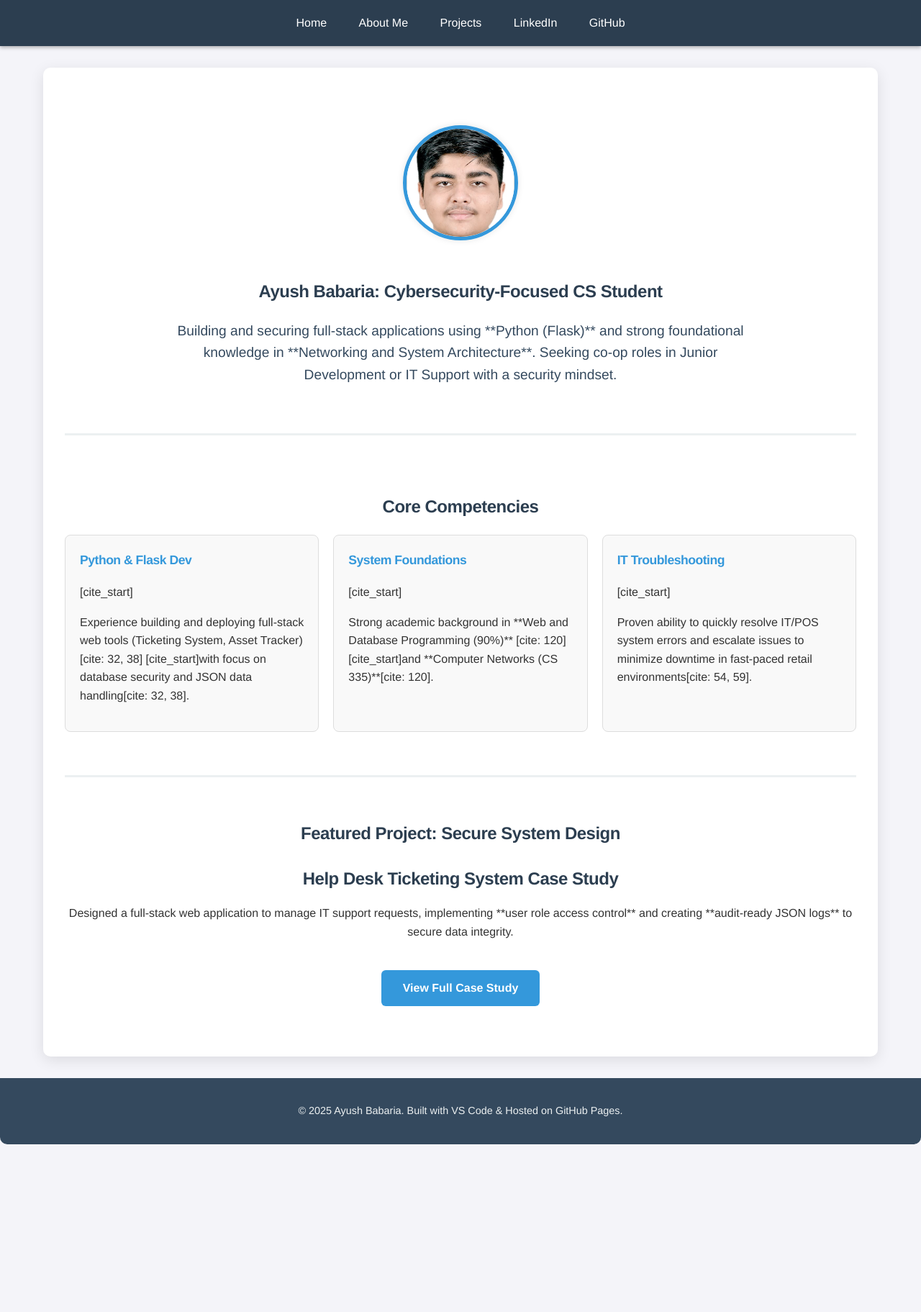
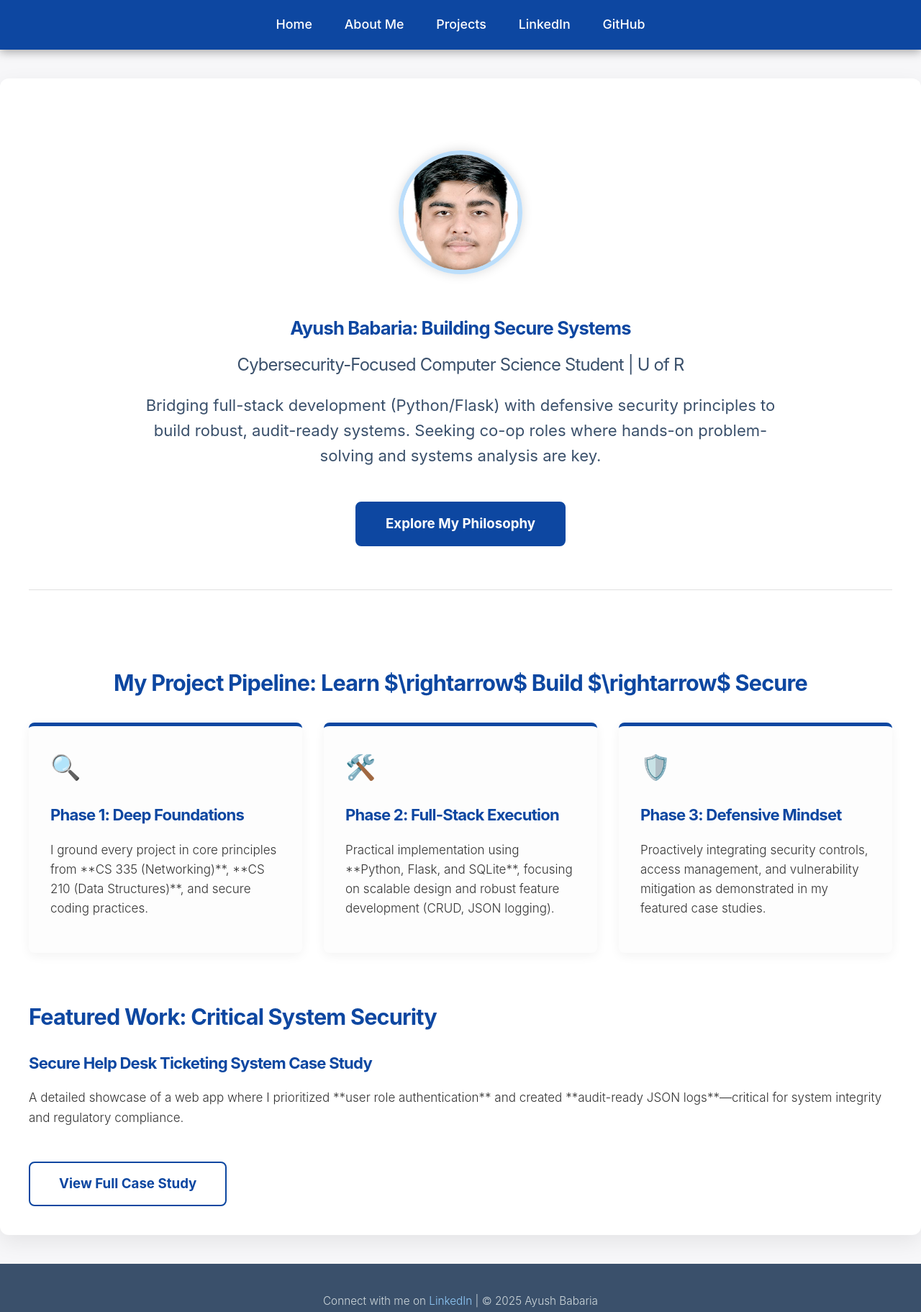
Before and after one commit to A-y-u-01/Ayushbabaria.github.io, a plain HTML site: page index.html in a window 1280 px wide. Shown: the top 1823 px of the page at 72% size. Before the commit the page ends 1590 px from the top, so only its background shows below. Drawn offline with Linux system fonts and the light colour scheme.

```diff
--- a/index.html
+++ b/index.html
@@ -3,7 +3,7 @@
   <head>
     <meta charset="UTF-8" />
     <meta name="viewport" content="width=device-width, initial-scale=1.0" />
-    <title>Ayush Babaria | Cybersecurity Student Portfolio</title>
+    <title>Ayush Babaria | Cybersecurity Portfolio</title>
     <link rel="stylesheet" href="style.css" />
   </head>
   <body>
@@ -12,7 +12,9 @@
         <a href="index.html">Home</a>
         <a href="about.html">About Me</a>
         <a href="projects/ticketing-system-case-study.html">Projects</a>
-        <a href="https://linkedin.com/in/yourprofile" target="_blank"
+        <a
+          href="https://www.linkedin.com/in/ayush-babaria-3184a828a/"
+          target="_blank"
           >LinkedIn</a
         >
         <a href="https://github.com/A-y-u-01" target="_blank">GitHub</a>
@@ -27,57 +29,66 @@
           class="profile-pic"
         />
 
-        <h1>Ayush Babaria: Cybersecurity-Focused CS Student</h1>
+        <h1>Ayush Babaria: Building Secure Systems</h1>
+        <h2 class="subtitle">
+          Cybersecurity-Focused Computer Science Student | U of R
+        </h2>
         <p class="value-prop">
-          Building and securing full-stack applications using **Python (Flask)**
-          and strong foundational knowledge in **Networking and System
-          Architecture**. Seeking co-op roles in Junior Development or IT
-          Support with a security mindset.
+          Bridging full-stack development (Python/Flask) with defensive security
+          principles to build robust, audit-ready systems. Seeking co-op roles
+          where hands-on problem-solving and systems analysis are key.
         </p>
+        <a href="about.html" class="cta-button primary-cta"
+          >Explore My Philosophy</a
+        >
       </section>
 
-      <section class="quick-skills">
-        <h2>Core Competencies</h2>
-        <div class="skills-grid">
-          <div class="skill-card">
-            <h3>Python & Flask Dev</h3>
-            [cite_start]
+      <section class="pipeline">
+        <h2>
+          My Project Pipeline: Learn $\rightarrow$ Build $\rightarrow$ Secure
+        </h2>
+        <div class="pipeline-grid">
+          <div class="pipeline-card">
+            <span class="icon">🔍</span>
+            <h3>Phase 1: Deep Foundations</h3>
             <p>
-              Experience building and deploying full-stack web tools (Ticketing
-              System, Asset Tracker) [cite: 32, 38] [cite_start]with focus on
-              database security and JSON data handling[cite: 32, 38].
+              I ground every project in core principles from **CS 335
+              (Networking)**, **CS 210 (Data Structures)**, and secure coding
+              practices.
             </p>
           </div>
-          <div class="skill-card">
-            <h3>System Foundations</h3>
-            [cite_start]
+          <div class="pipeline-card">
+            <span class="icon">🛠️</span>
+            <h3>Phase 2: Full-Stack Execution</h3>
             <p>
-              Strong academic background in **Web and Database Programming
-              (90%)** [cite: 120] [cite_start]and **Computer Networks (CS
-              335)**[cite: 120].
+              Practical implementation using **Python, Flask, and SQLite**,
+              focusing on scalable design and robust feature development (CRUD,
+              JSON logging).
             </p>
           </div>
-          <div class="skill-card">
-            <h3>IT Troubleshooting</h3>
-            [cite_start]
+          <div class="pipeline-card">
+            <span class="icon">🛡️</span>
+            <h3>Phase 3: Defensive Mindset</h3>
             <p>
-              Proven ability to quickly resolve IT/POS system errors and
-              escalate issues to minimize downtime in fast-paced retail
-              environments[cite: 54, 59].
+              Proactively integrating security controls, access management, and
+              vulnerability mitigation as demonstrated in my featured case
+              studies.
             </p>
           </div>
         </div>
       </section>
 
       <section class="featured-project">
-        <h2>Featured Project: Secure System Design</h2>
-        <h3>Help Desk Ticketing System Case Study</h3>
+        <h2>Featured Work: Critical System Security</h2>
+        <h3>Secure Help Desk Ticketing System Case Study</h3>
         <p>
-          Designed a full-stack web application to manage IT support requests,
-          implementing **user role access control** and creating **audit-ready
-          JSON logs** to secure data integrity.
+          A detailed showcase of a web app where I prioritized **user role
+          authentication** and created **audit-ready JSON logs**—critical for
+          system integrity and regulatory compliance.
         </p>
-        <a href="projects/ticketing-system-case-study.html" class="cta-button"
+        <a
+          href="projects/ticketing-system-case-study.html"
+          class="cta-button secondary-cta"
           >View Full Case Study</a
         >
       </section>
@@ -85,7 +96,9 @@
 
     <footer>
       <p>
-        &copy; 2025 Ayush Babaria. Built with VS Code & Hosted on GitHub Pages.
+        Connect with me on
+        <a href="https://linkedin.com/in/yourprofile">LinkedIn</a> | &copy; 2025
+        Ayush Babaria
       </p>
     </footer>
   </body>
--- a/style.css
+++ b/style.css
@@ -1,28 +1,42 @@
-/* General Styling */
+/* --- Global Reset & Typography --- */
 body {
-  font-family: "Helvetica Neue", Arial, sans-serif;
+  font-family: "Inter", "Helvetica Neue", Arial, sans-serif;
   line-height: 1.6;
   margin: 0;
   padding: 0;
-  background-color: #f4f4f9;
+  background-color: #f7f7f9; /* Light, soft background */
   color: #333;
-  font-weight: 300; /* Lighter font weight for modern look */
+  font-weight: 300;
+  font-size: 17px; /* Slightly larger base font */
 }
 
 h1,
 h2,
 h3 {
-  color: #2c3e50;
-  letter-spacing: -0.5px; /* Tighter headings */
+  color: #0d47a1; /* Primary Brand Blue */
+  letter-spacing: -0.8px;
+  font-weight: 700;
 }
 
-/* Header and Navigation */
+h2 {
+  font-size: 1.8em;
+  margin-bottom: 20px;
+}
+h3 {
+  font-size: 1.3em;
+  margin-bottom: 10px;
+}
+
+/* --- Header and Navigation --- */
 header {
-  background: #2c3e50;
+  background: #0d47a1;
   color: #fff;
   padding: 1.2em 0;
   text-align: center;
-  box-shadow: 0 2px 5px rgba(0, 0, 0, 0.3); /* Stronger shadow */
+  box-shadow: 0 4px 12px rgba(0, 0, 0, 0.3);
+  position: sticky;
+  top: 0;
+  z-index: 1000;
 }
 
 nav a {
@@ -30,120 +44,224 @@
   margin: 0 20px;
   text-decoration: none;
   font-weight: 500;
-  transition: color 0.3s;
+  transition: color 0.3s, transform 0.3s;
+  font-size: 1.05em;
 }
 
 nav a:hover {
-  color: #3498db;
+  color: #90caf9;
+  transform: translateY(-2px);
 }
 
-/* Main Content Layout */
+/* --- Main Content Layout & Animation --- */
 main {
-  padding: 30px;
-  max-width: 1100px;
-  margin: 30px auto;
-  background: #fff;
-  box-shadow: 0 5px 20px rgba(0, 0, 0, 0.1);
-  border-radius: 10px;
+  padding: 40px;
+  max-width: 1200px;
+  margin: 40px auto;
+  background: #ffffff;
+  box-shadow: 0 10px 30px rgba(0, 0, 0, 0.08);
+  border-radius: 12px;
+  animation: slideIn 0.8s ease-out;
 }
 
-/* Hero Section (Home Page) */
+@keyframes slideIn {
+  from {
+    opacity: 0;
+    transform: translateY(20px);
+  }
+  to {
+    opacity: 1;
+    transform: translateY(0);
+  }
+}
+
+/* --- Hero Section (Index) --- */
 .hero {
   text-align: center;
-  padding: 50px 0;
-  border-bottom: 3px solid #ecf0f1;
+  padding: 60px 0;
+  border-bottom: 1px solid #e0e0e0;
   margin-bottom: 40px;
 }
 
+.subtitle {
+  color: #3a506b;
+  font-weight: 400;
+  font-size: 1.4em;
+  margin-top: -10px;
+  margin-bottom: 20px;
+}
+
 .profile-pic {
-  width: 150px;
-  height: 150px;
+  width: 160px;
+  height: 160px;
   border-radius: 50%;
   object-fit: cover;
   margin-bottom: 25px;
-  border: 5px solid #3498db; /* Primary color border */
-  box-shadow: 0 0 10px rgba(0, 0, 0, 0.1);
+  border: 6px solid #bbdefb;
+  box-shadow: 0 0 15px rgba(0, 0, 0, 0.15);
+  transition: transform 0.5s;
+}
+
+.profile-pic:hover {
+  transform: scale(1.05) rotate(-2deg);
 }
 
 .value-prop {
-  font-size: 1.2em;
-  color: #34495e;
-  max-width: 800px;
+  font-size: 1.3em;
+  color: #3a506b;
+  max-width: 900px;
   margin: 15px auto;
   font-weight: 400;
 }
 
-/* Quick Skills Grid */
-.quick-skills {
-  padding: 20px 0;
+/* --- Pipeline Section (Unique Structure) --- */
+.pipeline {
   text-align: center;
+  padding: 40px 0;
 }
 
-.skills-grid {
+.pipeline-grid {
   display: grid;
-  grid-template-columns: repeat(auto-fit, minmax(300px, 1fr));
-  gap: 20px;
-  margin-top: 20px;
+  grid-template-columns: repeat(3, 1fr);
+  gap: 30px;
+  margin-top: 30px;
 }
 
-.skill-card {
-  background: #f9f9f9;
-  padding: 20px;
+.pipeline-card {
+  background: #fdfdfd;
+  padding: 30px;
   border-radius: 8px;
-  border: 1px solid #ddd;
+  border-top: 5px solid #0d47a1; /* Strong blue accent */
   text-align: left;
-  transition: transform 0.3s, box-shadow 0.3s;
+  box-shadow: 0 4px 15px rgba(0, 0, 0, 0.05);
+  transition: transform 0.4s cubic-bezier(0.25, 0.8, 0.25, 1), box-shadow 0.4s;
 }
 
-.skill-card:hover {
-  transform: translateY(-5px);
-  box-shadow: 0 10px 20px rgba(0, 0, 0, 0.1);
+.pipeline-card:hover {
+  transform: translateY(-8px);
+  box-shadow: 0 15px 35px rgba(13, 71, 161, 0.3);
 }
 
-.skill-card h3 {
-  color: #3498db; /* Highlight key skills */
-  margin-top: 0;
-  font-size: 1.1em;
+.pipeline-card .icon {
+  font-size: 2em;
+  display: block;
+  margin-bottom: 10px;
 }
 
-/* Featured Project Section */
-.featured-project {
-  padding: 40px 0;
-  text-align: center;
-  border-top: 3px solid #ecf0f1;
+/* --- Call-to-Action Buttons --- */
+.cta-button {
+  display: inline-block;
+  padding: 14px 40px;
+  text-decoration: none;
+  border-radius: 8px;
+  margin-top: 30px;
+  font-weight: bold;
+  font-size: 1.1em;
+  transition: background 0.3s, transform 0.3s;
+}
+
+.primary-cta {
+  background: #0d47a1;
+  color: #fff;
+  border: 2px solid #0d47a1;
+}
+
+.primary-cta:hover {
+  background: #1565c0;
+  transform: scale(1.03);
+}
+
+.secondary-cta {
+  background: transparent;
+  color: #0d47a1;
+  border: 2px solid #0d47a1;
+}
+
+.secondary-cta:hover {
+  background: #e3f2fd;
+  transform: scale(1.03);
+}
+
+/* --- About Page Specifics (Non-Table Look) --- */
+.bio-section {
+  padding-bottom: 30px;
+  border-bottom: 1px solid #e0e0e0;
+  margin-bottom: 30px;
+}
+
+.skills-categorized {
+  display: flex;
+  flex-wrap: wrap;
+  gap: 30px;
+}
+
+.skill-group {
+  flex: 1 1 calc(33% - 30px); /* 3 columns layout */
+  padding: 20px;
+  border: 1px solid #cfd8dc;
+  border-radius: 8px;
+  box-shadow: 0 2px 5px rgba(0, 0, 0, 0.05);
+}
+
+.skill-group h3 {
+  color: #1a237e; /* Darker blue for group headers */
+  border-bottom: 2px solid #e0e0e0;
+  padding-bottom: 5px;
+}
+
+.skill-group ul {
+  list-style: none;
+  padding: 0;
+}
+
+.skill-group li {
+  padding: 5px 0;
+  font-size: 0.95em;
+}
+
+/* --- Project Case Study Specifics --- */
+.case-study-section {
+  padding: 40px;
+}
+
+.case-study-section h2 {
+  color: #3a506b;
+  border-bottom: 2px solid #e0e0e0;
+  padding-bottom: 10px;
   margin-top: 40px;
 }
 
-.featured-project h3 {
-  font-size: 1.5em;
-  color: #2c3e50;
-  margin-bottom: 15px;
+.tech-used {
+  font-size: 1.1em;
+  color: #616161;
+  margin-bottom: 30px;
+  font-weight: 500;
 }
 
-.cta-button {
-  display: inline-block;
-  background: #3498db;
-  color: #fff;
-  padding: 12px 30px;
-  text-decoration: none;
-  border-radius: 6px;
-  margin-top: 25px;
-  font-weight: bold;
-  transition: background 0.3s, transform 0.3s;
+.project-visual {
+  max-width: 90%;
+  display: block;
+  margin: 20px auto;
+  border: 1px solid #ccc;
+  box-shadow: 0 5px 15px rgba(0, 0, 0, 0.1);
 }
 
-.cta-button:hover {
-  background: #2980b9;
-  transform: scale(1.05); /* Interactive effect */
+/* --- Footer --- */
+footer {
+  text-align: center;
+  padding: 25px;
+  background: #3a506b;
+  color: #cfd8dc;
+  margin-top: 40px;
+  border-radius: 0 0 12px 12px;
+  font-size: 0.9em;
 }
 
-/* Footer */
-footer {
-  text-align: center;
-  padding: 20px;
-  background: #34495e; /* Darker footer */
-  color: #ecf0f1;
-  margin-top: 30px;
-  border-radius: 0 0 10px 10px;
-  font-size: 0.9em;
+footer a {
+  color: #90caf9;
+  text-decoration: none;
 }
+
+footer a:hover {
+  text-decoration: underline;
+}
```
Also changed, not shown: about.html (+61 -47 lines), projects/ticketing-system-case-study.html (+4 -4 lines), 1 other file.
